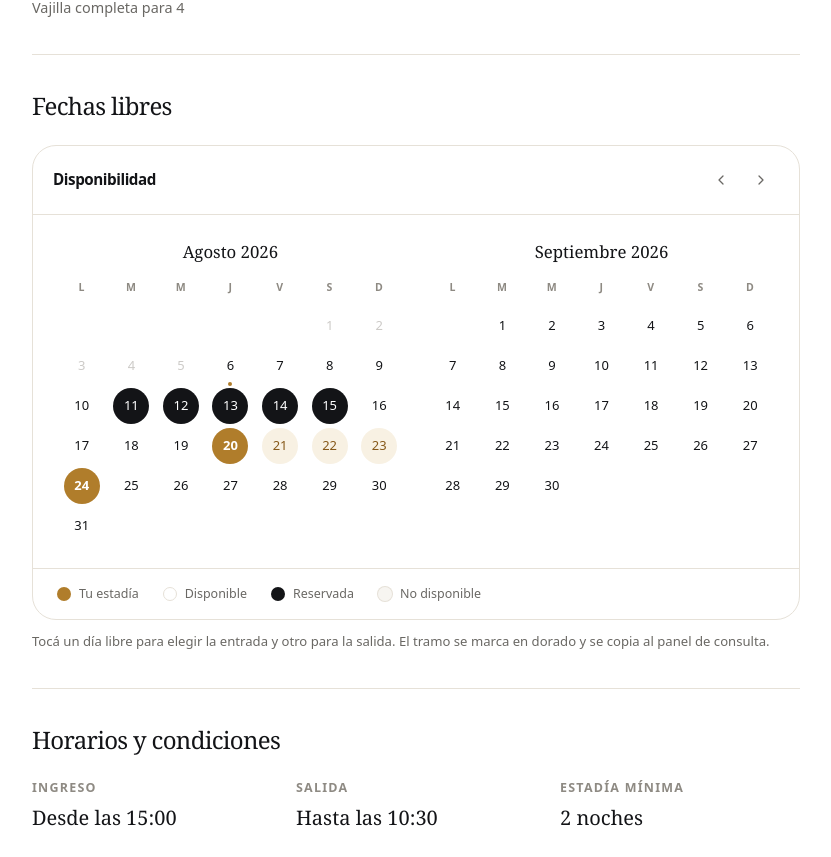
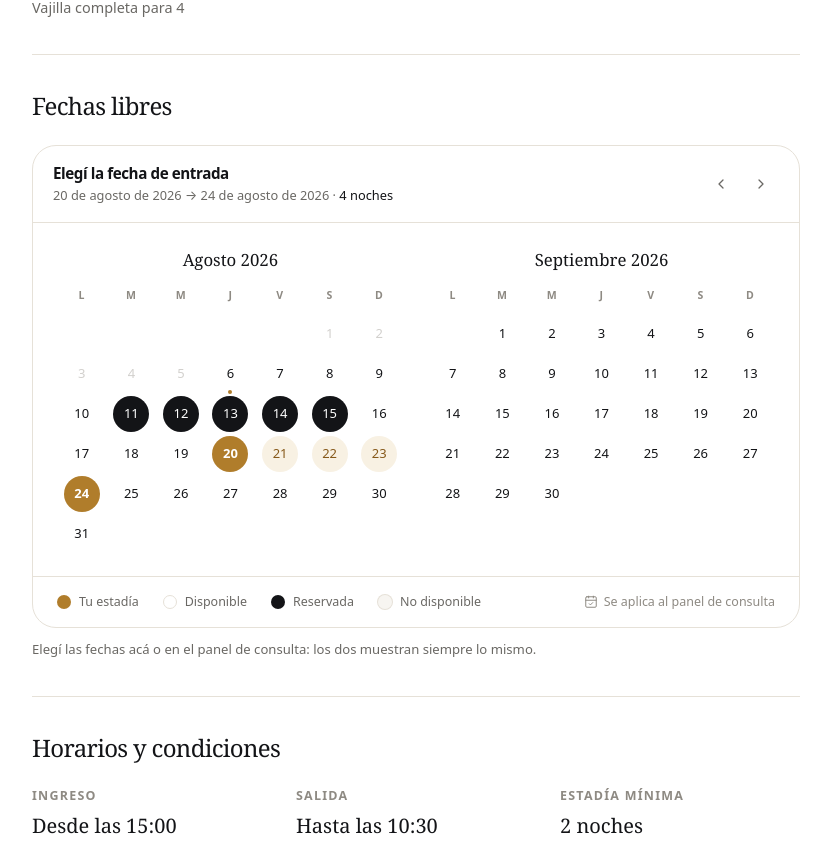
Before and after one commit to arielmartinelli/DepartamentosLaFe, a Next.js app: page /departamentos/la-fe-i-1 in a window 1280 px wide. Shown: the part 2313-3170 px from the top of the page, without its empty margins (8-839 px from the left). Built offline with nearby package versions, Linux system fonts and the light colour scheme.

Commit message:
Selección de fechas en dos pasos, sincronizada entre calendario y panel

```diff
--- a/src/components/sitio/calendario-depto.tsx
+++ b/src/components/sitio/calendario-depto.tsx
@@ -1,25 +1,56 @@
 "use client";
 
-import { ChevronLeft, ChevronRight } from "lucide-react";
+import { CalendarCheck, ChevronLeft, ChevronRight, RotateCcw } from "lucide-react";
 import { useMemo, useState } from "react";
 import { DIAS, etiquetaMes, grillaMes } from "@/lib/calendario";
 import { useContenido } from "@/lib/contenido";
-import { estadoDelDia } from "@/lib/disponibilidad";
-import { cn } from "@/lib/utils";
+import { estadoDelDia, tramoLibre } from "@/lib/disponibilidad";
+import { cn, formatearFecha, noches } from "@/lib/utils";
 
 type Props = {
   departamentoId: string;
-  /** Fechas elegidas en el panel de reserva: se pintan sobre el calendario. */
-  desde?: string;
-  hasta?: string;
-  /** Si viene, tocar un día libre elige entrada y salida. */
-  onElegir?: (desde: string, hasta: string) => void;
+  /** Fechas elegidas: vienen del panel de reserva y se pintan acá. */
+  desde: string;
+  hasta: string;
+  /** Devuelve el tramo elegido desde el calendario al panel. */
+  onElegir: (desde: string, hasta: string) => void;
 };
+
+const sumarDia = (iso: string, dias = 1) =>
+  new Date(new Date(`${iso}T12:00:00`).getTime() + dias * 86_400_000)
+    .toISOString()
+    .slice(0, 10);
 
 export function CalendarioDepto({ departamentoId, desde, hasta, onElegir }: Props) {
   const { reservas, bloqueos } = useContenido();
   const hoy = new Date();
-  const [ancla, setAncla] = useState({ anio: hoy.getFullYear(), mes: hoy.getMonth() });
+
+  /** Paso actual: primero la entrada, después la salida. */
+  const [paso, setPaso] = useState<"entrada" | "salida">("entrada");
+  const [encima, setEncima] = useState<string | null>(null);
+
+  const mesDe = (iso: string) => {
+    const d = new Date(`${iso}T12:00:00`);
+    return { anio: d.getFullYear(), mes: d.getMonth() };
+  };
+
+  const [ancla, setAncla] = useState(() => mesDe(desde));
+
+  /**
+   * Si el panel cambia la fecha a un mes que no está a la vista, el calendario
+   * se mueve solo. Se ajusta durante el render (patrón admitido por React),
+   * no dentro de un efecto: así no hay un fotograma con el mes viejo.
+   */
+  const [desdeAnterior, setDesdeAnterior] = useState(desde);
+  if (desde !== desdeAnterior) {
+    setDesdeAnterior(desde);
+    const objetivo = mesDe(desde);
+    const visible =
+      (objetivo.anio === ancla.anio && objetivo.mes === ancla.mes) ||
+      (objetivo.anio === ancla.anio && objetivo.mes === ancla.mes + 1) ||
+      (objetivo.anio === ancla.anio + 1 && ancla.mes === 11 && objetivo.mes === 0);
+    if (!visible) setAncla(objetivo);
+  }
 
   const propias = useMemo(
     () => reservas.filter((r) => r.departamentoId === departamentoId),
@@ -38,33 +69,72 @@ export function CalendarioDepto({ departamentoId, desde, hasta, onElegir }: Prop
     ];
   }, [ancla]);
 
-  const mover = (paso: number) => {
-    const d = new Date(ancla.anio, ancla.mes + paso, 1);
+  const mover = (salto: number) => {
+    const d = new Date(ancla.anio, ancla.mes + salto, 1);
     setAncla({ anio: d.getFullYear(), mes: d.getMonth() });
   };
 
   const claveHoy = hoy.toISOString().slice(0, 10);
+
+  /** Tramo que se está dibujando: el elegido, o el que sugiere el mouse. */
+  const tramo = useMemo(() => {
+    if (paso === "salida" && encima && encima > desde) return { a: desde, b: encima };
+    return { a: desde, b: hasta };
+  }, [paso, encima, desde, hasta]);
+
+  const elegir = (iso: string) => {
+    if (paso === "entrada" || iso <= desde) {
+      /* Arranca un tramo nuevo: una noche por ahora, la salida se elige después. */
+      onElegir(iso, sumarDia(iso));
+      setPaso("salida");
+      return;
+    }
+
+    /* Si el camino choca con algo ocupado, la salida se corta ahí mismo. */
+    const { libre, primerOcupado } = tramoLibre(desde, iso, propias, bloqueosPropios);
+    onElegir(desde, libre || !primerOcupado ? iso : primerOcupado);
+    setPaso("entrada");
+  };
+
+  const cantidad = noches(tramo.a, tramo.b);
   const flecha =
     "grid size-9 place-items-center rounded-full text-texto-suave transition-colors duration-200 hover:bg-hueso hover:text-ink";
 
-  /** Al tocar: el primer clic fija la entrada, el segundo la salida. */
-  const elegir = (iso: string) => {
-    if (!onElegir) return;
-    if (!desde || !hasta || iso <= desde || (desde && hasta && desde !== hasta && iso > hasta)) {
-      const salida = new Date(new Date(`${iso}T12:00:00`).getTime() + 86_400_000)
-        .toISOString()
-        .slice(0, 10);
-      onElegir(iso, salida);
-    } else {
-      onElegir(desde, iso);
-    }
-  };
-
   return (
     <div className="rounded-xl border border-linea bg-white">
-      <div className="flex items-center justify-between gap-4 border-b border-linea px-5 py-4">
-        <h3 className="font-sans text-[0.95rem] font-semibold text-ink">Disponibilidad</h3>
+      <div className="flex flex-wrap items-center justify-between gap-3 border-b border-linea px-5 py-4">
+        <div className="min-w-0">
+          <h3 className="font-sans text-[0.95rem] font-semibold text-ink">
+            {paso === "entrada" ? "Elegí la fecha de entrada" : "Ahora elegí la salida"}
+          </h3>
+          <p className="mt-0.5 text-[0.8rem] text-texto-suave">
+            {cantidad > 0 ? (
+              <>
+                {formatearFecha(tramo.a, "larga")} → {formatearFecha(tramo.b, "larga")} ·{" "}
+                <span className="font-medium text-ink">
+                  {cantidad} {cantidad === 1 ? "noche" : "noches"}
+                </span>
+              </>
+            ) : (
+              "Tocá un día libre para empezar"
+            )}
+          </p>
+        </div>
+
         <div className="flex items-center gap-1">
+          {paso === "salida" ? (
+            <button
+              type="button"
+              onClick={() => {
+                setPaso("entrada");
+                setEncima(null);
+              }}
+              className="mr-1 inline-flex items-center gap-1.5 rounded-full px-3 py-1.5 text-[0.78rem] font-medium text-texto-suave transition-colors hover:bg-hueso hover:text-ink"
+            >
+              <RotateCcw className="size-3.5" strokeWidth={1.8} aria-hidden />
+              Cambiar la entrada
+            </button>
+          ) : null}
           <button type="button" onClick={() => mover(-1)} aria-label="Mes anterior" className={flecha}>
             <ChevronLeft className="size-4" strokeWidth={1.9} />
           </button>
@@ -74,7 +144,10 @@ export function CalendarioDepto({ departamentoId, desde, hasta, onElegir }: Prop
         </div>
       </div>
 
-      <div className="grid gap-8 p-5 sm:grid-cols-2 sm:gap-6 sm:p-6">
+      <div
+        className="grid gap-8 p-5 sm:grid-cols-2 sm:gap-6 sm:p-6"
+        onMouseLeave={() => setEncima(null)}
+      >
         {meses.map(({ anio, mes }) => (
           <div key={`${anio}-${mes}`}>
             <p className="mb-4 text-center font-display text-[1.05rem] capitalize text-ink">
@@ -99,36 +172,38 @@ export function CalendarioDepto({ departamentoId, desde, hasta, onElegir }: Prop
                 const est = estadoDelDia(c.iso, propias, bloqueosPropios);
                 const libre = !c.pasado && est === "disponible";
 
-                /* Tramo elegido: extremos llenos, días del medio en tono suave. */
-                const esEntrada = Boolean(desde) && c.iso === desde;
-                const esSalida = Boolean(hasta) && c.iso === hasta;
-                const enElMedio =
-                  Boolean(desde) && Boolean(hasta) && c.iso > desde! && c.iso < hasta!;
+                const esEntrada = c.iso === tramo.a;
+                const esSalida = c.iso === tramo.b && cantidad > 0;
+                const enElMedio = cantidad > 0 && c.iso > tramo.a && c.iso < tramo.b;
                 const enElTramo = esEntrada || esSalida || enElMedio;
 
-                const Elemento = libre && onElegir ? "button" : "span";
-
                 return (
-                  <Elemento
+                  <button
                     key={c.iso}
-                    {...(libre && onElegir
-                      ? { type: "button" as const, onClick: () => elegir(c.iso) }
-                      : { role: "gridcell" })}
-                    aria-label={`${c.dia} — ${enElTramo ? "elegido, " : ""}${est}`}
-                    aria-pressed={libre && onElegir ? enElTramo : undefined}
+                    type="button"
+                    disabled={!libre}
+                    onClick={() => elegir(c.iso)}
+                    onMouseEnter={() => libre && setEncima(c.iso)}
+                    onFocus={() => libre && setEncima(c.iso)}
+                    aria-label={`${c.dia} de ${etiquetaMes(anio, mes)} — ${
+                      enElTramo ? "elegido, " : ""
+                    }${est}`}
+                    aria-pressed={enElTramo}
                     className={cn(
-                      "relative mx-auto grid size-9 place-items-center rounded-full text-[0.8125rem] tabular-nums transition-colors duration-200",
+                      "relative mx-auto grid size-9 place-items-center rounded-full text-[0.8125rem] tabular-nums transition-colors duration-150",
                       c.otroMes && "invisible",
-                      c.pasado && !c.otroMes && "text-texto-tenue/45",
+                      c.pasado && !c.otroMes && "cursor-default text-texto-tenue/40",
 
                       /* Fuera del tramo */
-                      !enElTramo && libre && "font-medium text-ink",
-                      !enElTramo && libre && onElegir && "cursor-pointer hover:bg-oro-vidrio",
-                      !enElTramo && !c.pasado && est === "reservada" && "bg-ink font-medium text-white",
+                      !enElTramo && libre && "cursor-pointer font-medium text-ink hover:bg-oro-vidrio",
+                      !enElTramo &&
+                        !c.pasado &&
+                        est === "reservada" &&
+                        "cursor-not-allowed bg-ink font-medium text-white",
                       !enElTramo &&
                         !c.pasado &&
                         est === "bloqueada" &&
-                        "bg-hueso font-medium text-texto-tenue line-through decoration-texto-tenue/50",
+                        "cursor-not-allowed bg-hueso font-medium text-texto-tenue line-through decoration-texto-tenue/50",
 
                       /* Tramo elegido */
                       enElMedio && "bg-oro-vidrio font-medium text-oro-oscuro",
@@ -139,7 +214,7 @@ export function CalendarioDepto({ departamentoId, desde, hasta, onElegir }: Prop
                     {c.iso === claveHoy && !enElTramo ? (
                       <span aria-hidden className="absolute -bottom-0.5 size-1 rounded-full bg-oro" />
                     ) : null}
-                  </Elemento>
+                  </button>
                 );
               })}
             </div>
@@ -147,24 +222,28 @@ export function CalendarioDepto({ departamentoId, desde, hasta, onElegir }: Prop
         ))}
       </div>
 
-      <ul className="flex flex-wrap items-center gap-x-6 gap-y-2 border-t border-linea px-5 py-4 text-[0.78rem] text-texto-suave sm:px-6">
-        <li className="flex items-center gap-2">
+      <div className="flex flex-wrap items-center gap-x-6 gap-y-2 border-t border-linea px-5 py-4 text-[0.78rem] text-texto-suave sm:px-6">
+        <span className="flex items-center gap-2">
           <span aria-hidden className="size-3.5 rounded-full bg-oro" />
           Tu estadía
-        </li>
-        <li className="flex items-center gap-2">
+        </span>
+        <span className="flex items-center gap-2">
           <span aria-hidden className="size-3.5 rounded-full border border-linea bg-white" />
           Disponible
-        </li>
-        <li className="flex items-center gap-2">
+        </span>
+        <span className="flex items-center gap-2">
           <span aria-hidden className="size-3.5 rounded-full bg-ink" />
           Reservada
-        </li>
-        <li className="flex items-center gap-2">
+        </span>
+        <span className="flex items-center gap-2">
           <span aria-hidden className="size-3.5 rounded-full bg-hueso ring-1 ring-linea" />
           No disponible
-        </li>
-      </ul>
+        </span>
+        <span className="ml-auto flex items-center gap-1.5 text-texto-tenue">
+          <CalendarCheck className="size-3.5" strokeWidth={1.7} aria-hidden />
+          Se aplica al panel de consulta
+        </span>
+      </div>
     </div>
   );
 }
--- a/src/components/sitio/ficha-departamento.tsx
+++ b/src/components/sitio/ficha-departamento.tsx
@@ -256,8 +256,8 @@ export function FichaDepartamento({ slug }: { slug: string }) {
               onElegir={(desde, hasta) => setEstadia((e) => ({ ...e, desde, hasta }))}
             />
             <p className="mt-3 text-[0.82rem] text-texto-suave">
-              Tocá un día libre para elegir la entrada y otro para la salida. El tramo se
-              marca en dorado y se copia al panel de consulta.
+              Elegí las fechas acá o en el panel de consulta: los dos muestran siempre lo
+              mismo.
             </p>
           </Bloque>
 
```
Also changed, not shown: src/components/sitio/panel-reserva.tsx (+14 -3 lines), 1 other file (tests, documents, lock files or other folders).
